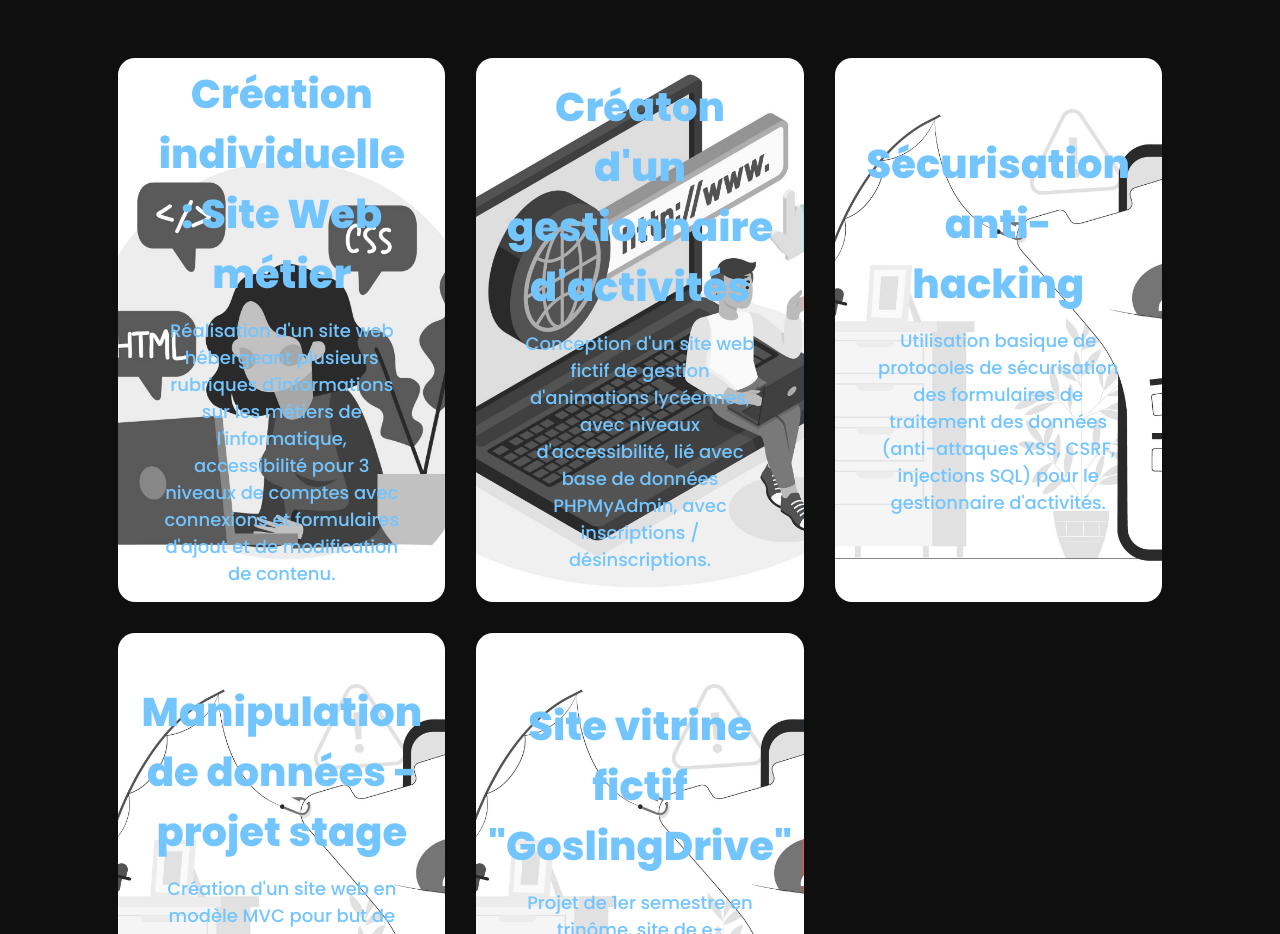
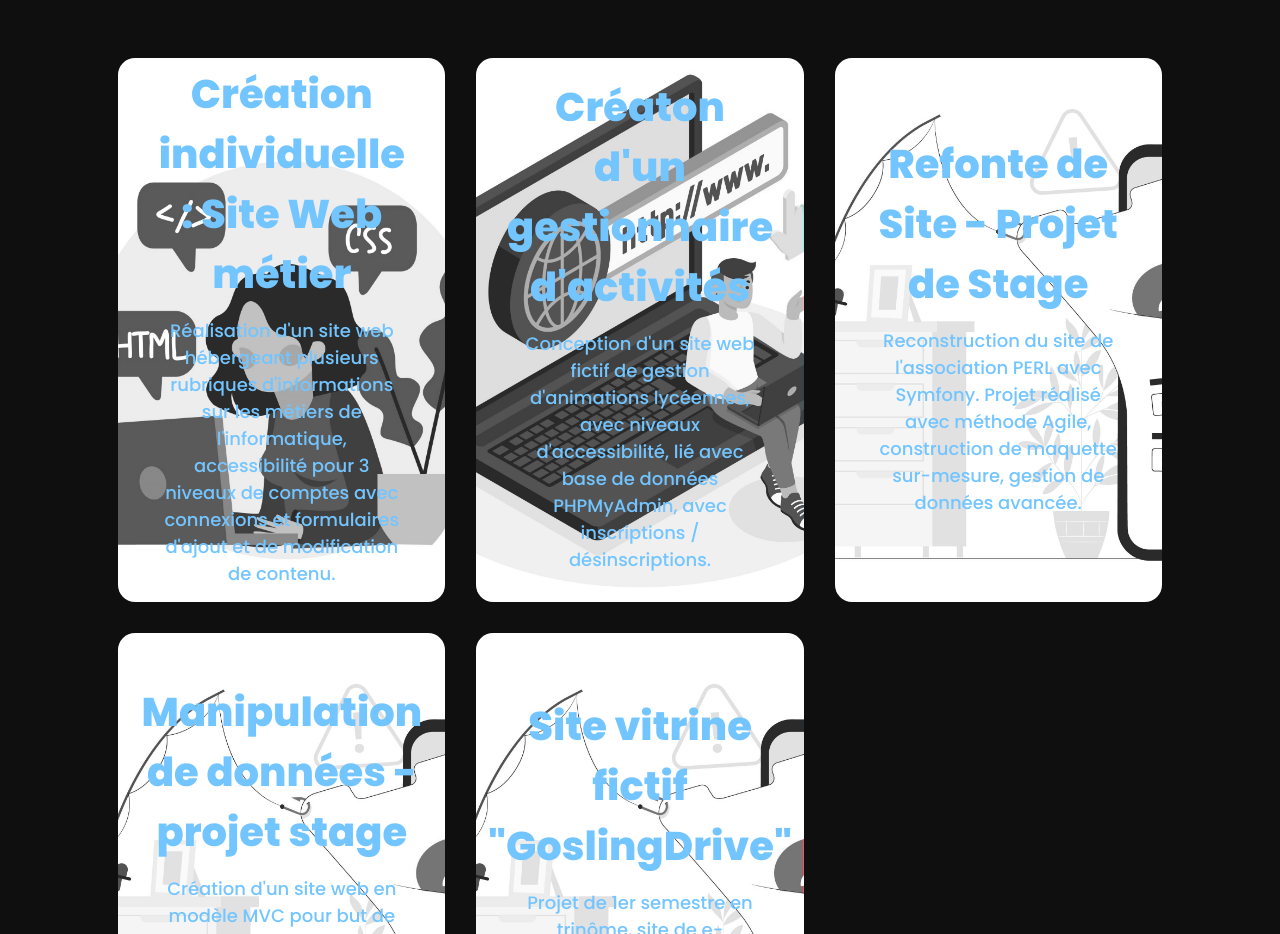
Before and after one commit to ElladanSERRANO/elladan-serrano.github.io, a website: page index.html in a window 1280 px wide. Shown: the part 6180-7114 px from the top of the page. Drawn offline with nearby package versions, Linux system fonts and the light colour scheme; a script that the page names is missing.

Commit message:
Description courte de ta modification

```diff
--- a/index.html
+++ b/index.html
@@ -430,11 +430,11 @@
                 <div class="project-box" onclick="openProjectModal(3)">
                 <img src="assets/desc-projet3.jpg" alt="">
                     <div class="project-info">
-                        <h4>Sécurisation anti-hacking</h4>
-                        <p>Utilisation basique de protocoles de
-                        sécurisation des formulaires de traitement
-                        des données (anti-attaques XSS, CSRF, injections
-                        SQL) pour le gestionnaire d'activités.
+                        <h4>Refonte de Site - Projet de Stage</h4>
+                        <p>Reconstruction du site de l'association
+                            PERL avec Symfony. Projet réalisé avec méthode
+                            Agile, construction de maquette sur-mesure, gestion
+                            de données avancée.
                         </p>
                     </div>
                 </div>
--- a/javascript/main.js
+++ b/javascript/main.js
@@ -77,7 +77,7 @@ const projectsData = [
   },
   {
     id: 3,
-    title: "refonte de Site - Projet de Stage",
+    title: "Refonte de Site - Projet de Stage",
     description: "Reconstruction du site de l'association PERL, création de maquette complète, design épuré des pages avec meilleure lisibilité, ajout de nouvelles features pour rendre la manipulation 'admin' plus simple.",
     images: [
       "assets/projet3/image1.png",
```
